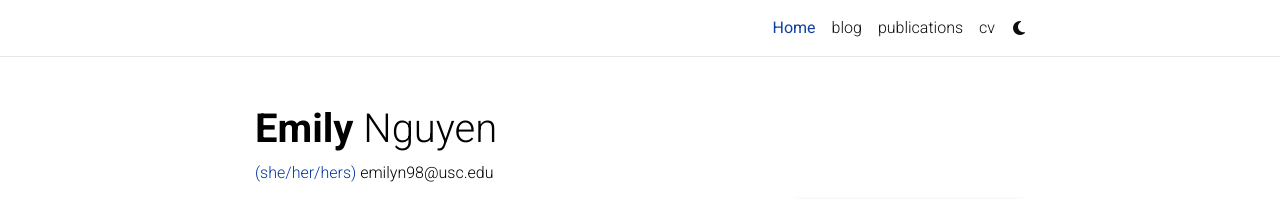
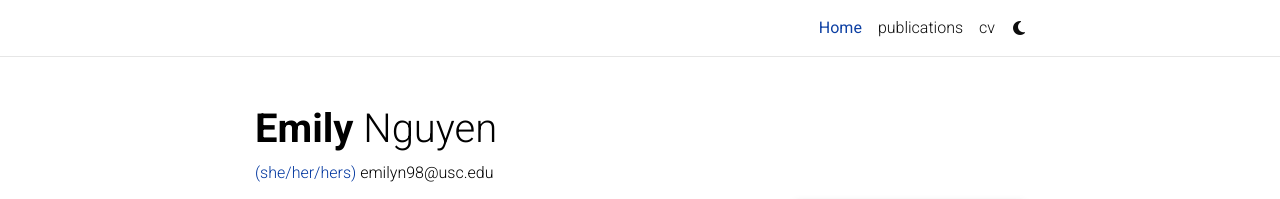
Before and after one commit to eemokey/eemokey.github.io, a Jekyll site: the page built from _pages/about.md, in a window 1280 px wide. Shown: the top 199 px of the page. Built offline with Jekyll 4.4.1, drawn with Linux system fonts in a browser that asks for light colours; full-size pictures stand in for the smaller copies a plugin makes; comment, search, counter and statistics services are not loaded; a style sheet for code colours, icons or effects is not loaded.

Commit message:
rm blog header

```diff
--- a/_config.yml
+++ b/_config.yml
@@ -8,7 +8,7 @@ middle_name:
 last_name: Nguyen
 email: emilyn98@usc.edu
 description: > # the ">" symbol means to ignore newlines until "footer_text:"
-  A simple, whitespace theme for academics. Based on [*folio](https://github.com/bogoli/-folio) design.
+  A simple whitespace theme for academics. Based on [*folio](https://github.com/bogoli/-folio) design.
 footer_text: >
   Powered by <a href="https://jekyllrb.com/" target="_blank">Jekyll</a> with <a href="https://github.com/alshedivat/al-folio">al-folio</a> theme.
   Hosted by <a href="https://pages.github.com/" target="_blank">GitHub Pages</a>.
@@ -123,8 +123,8 @@ bing_site_verification:  # out your bing-site-verification ID (Bing Webmaster)
 # Blog
 # -----------------------------------------------------------------------------
 
-blog_name: al-folio # blog_name will be displayed in your blog page
-blog_nav_title: blog # your blog must have a title for it to be displayed in the nav bar
+blog_name: ENugyen's Blog # blog_name will be displayed in your blog page
+blog_nav_title: # your blog must have a title for it to be displayed in the nav bar
 blog_description: a simple whitespace theme for academics
 permalink: /blog/:year/:title/
 
```
